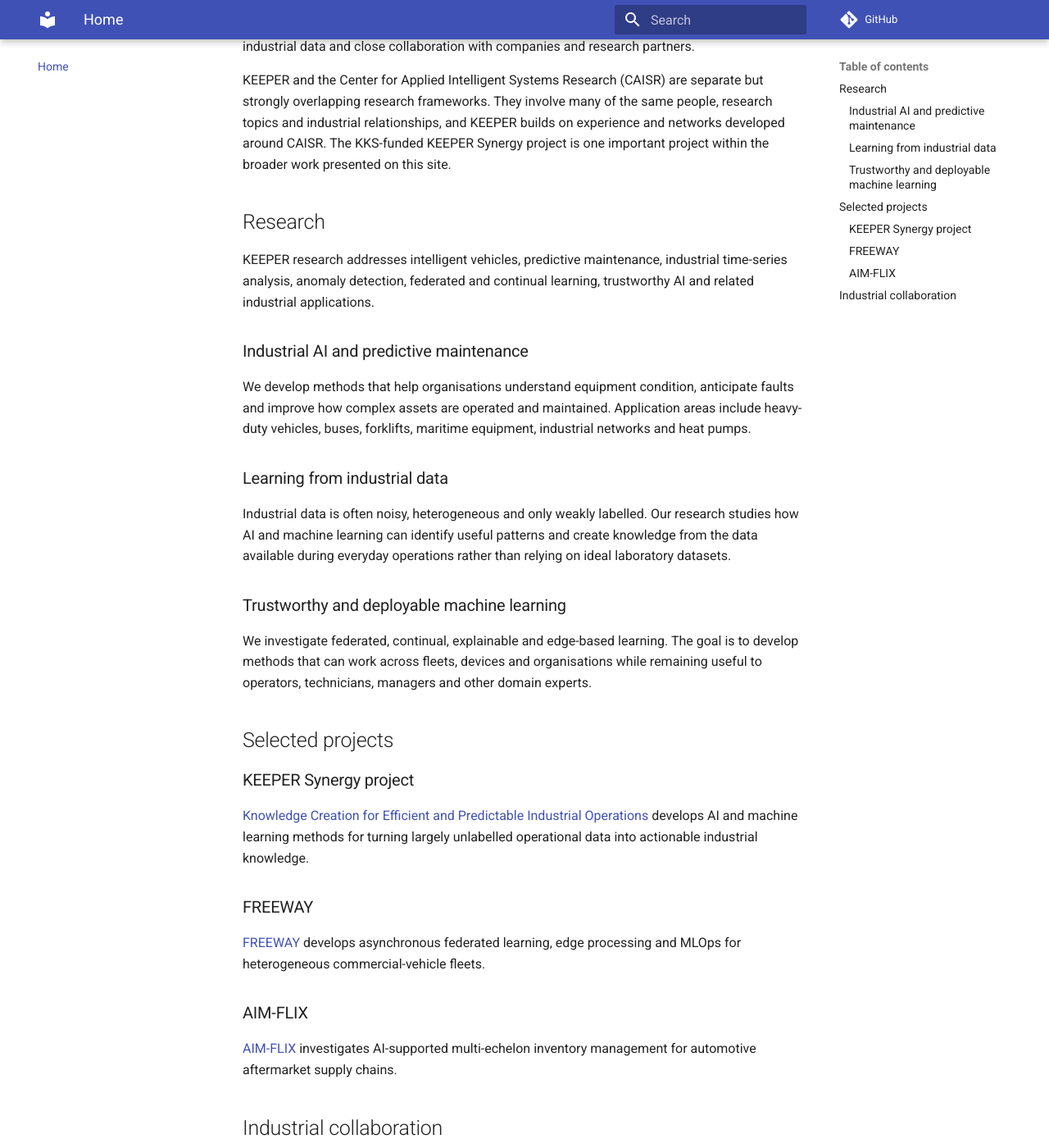
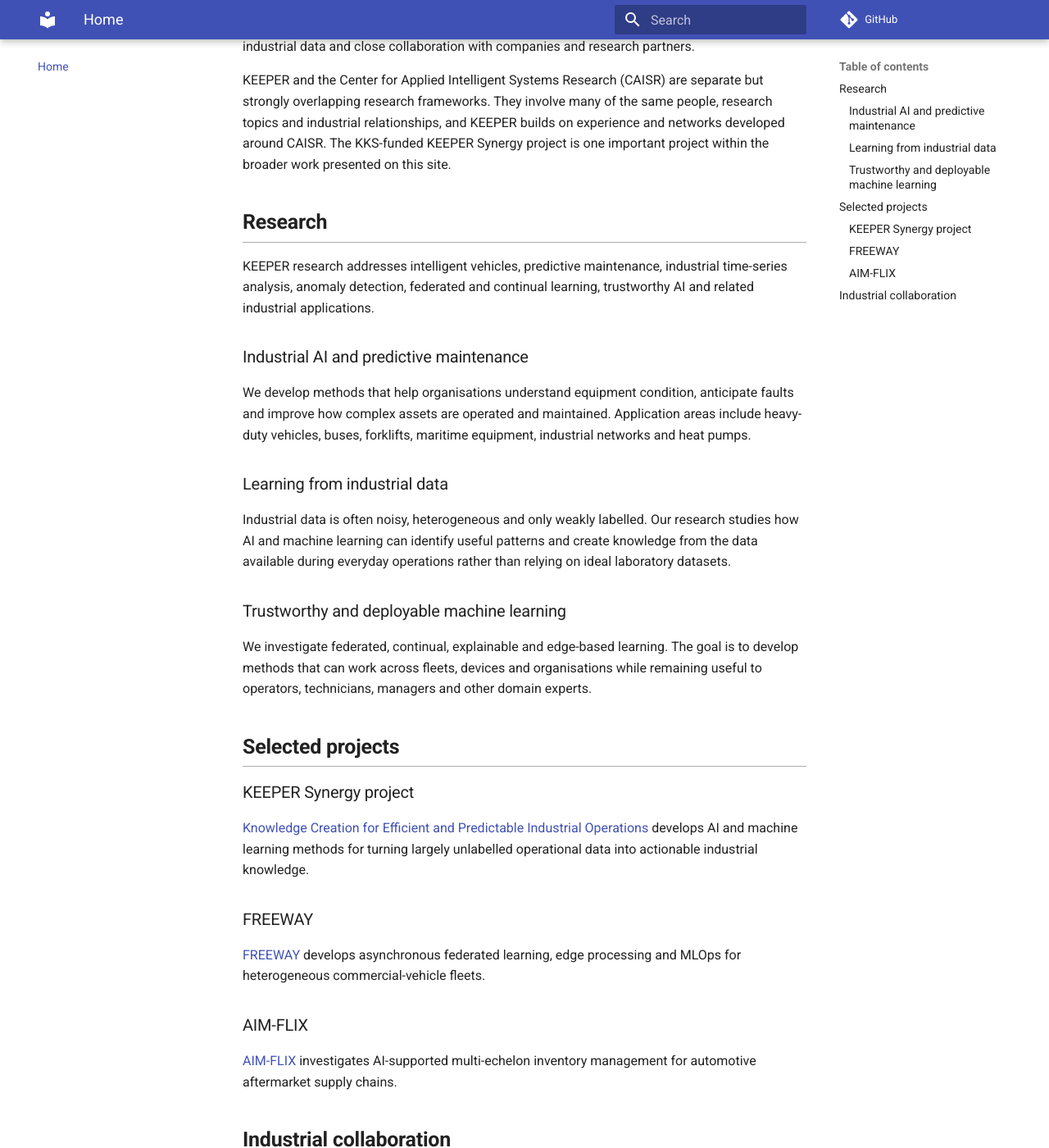
Before and after one commit to caisr-hh/keeper, an MkDocs documentation site: the page built from docs/index.md, in a window 1280 px wide and 1400 px high, scrolled down 235 px. Shown: the whole window at 82% size. Built offline with MkDocs 1.6.1 and Material for MkDocs 9.7.7, drawn with Linux system fonts in a browser that asks for light colours; comment, search, counter and statistics services are not loaded.

Commit message:
Improve heading hierarchy in Material theme
Emphasize H2 sections with stronger weight and a subtle separator,
while reducing H3 weight for clearer visual hierarchy.

Signed-off-by: Saeed Gholami Shahbandi <saeed.gh.sh@gmail.com>

```diff
--- /dev/null
+++ b/docs/stylesheets/extra.css
@@ -0,0 +1,11 @@
+/* increase H2 weight + separator to emphasize H2 */
+.md-typeset h2 {
+    font-weight: 700;
+    border-bottom: 1px solid var(--md-default-fg-color--lighter);
+    padding-bottom: 0.25em;
+}
+
+/* decrease H3 weight to emphasize H2 */
+.md-typeset h3 {
+    font-weight: 500;
+}
--- a/mkdocs.yml
+++ b/mkdocs.yml
@@ -18,3 +18,6 @@
   - Projects: projects.md
   - Publications: publications.md
   - Partners: partners.md
+
+extra_css:
+  - stylesheets/extra.css
```
